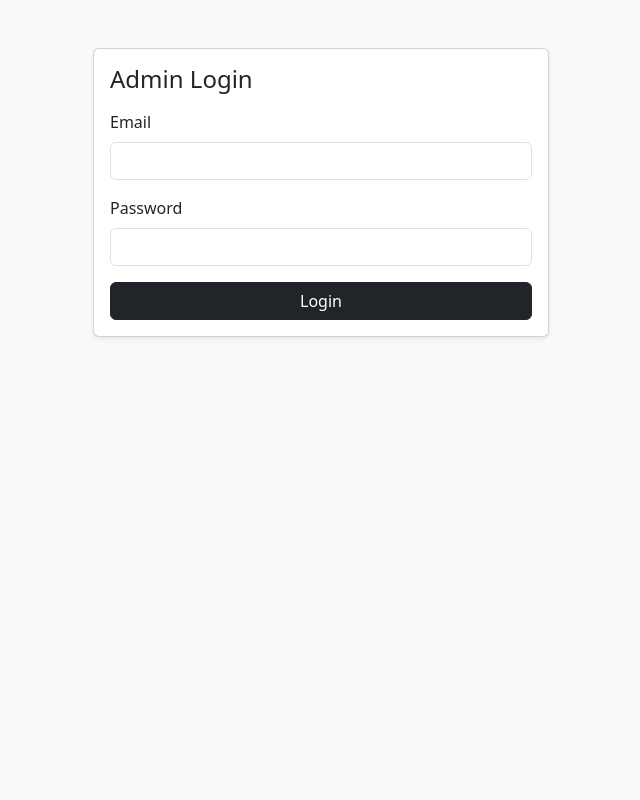
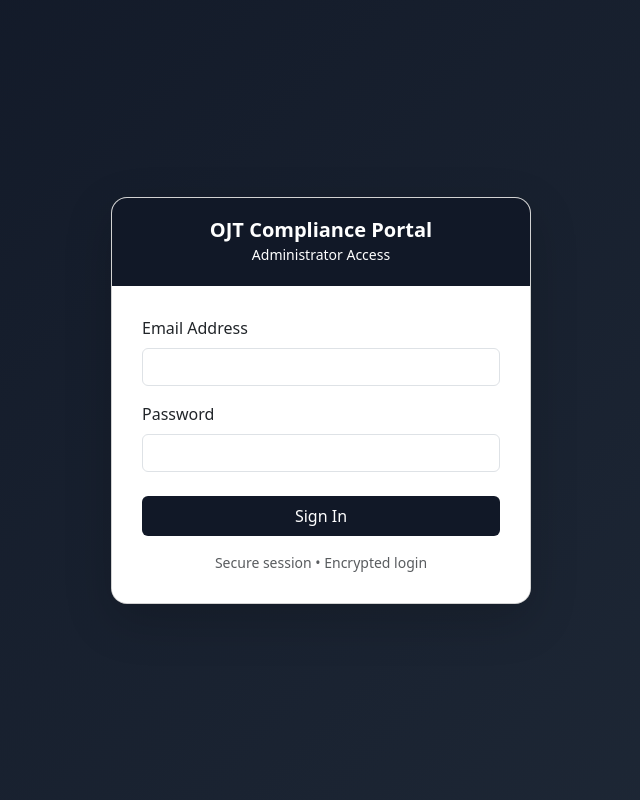
Before and after one commit to YuriBeginner/messenger-dtr, a Flask app: page /admin/login in a window 1280 px wide. Shown: the whole page, without its empty margins (319-959 px from the left). Run offline with Flask 3, Linux system fonts and the light colour scheme; some libraries are stand-ins or nearby versions.

Commit message:
Update login.html

```diff
--- a/templates/admin/login.html
+++ b/templates/admin/login.html
@@ -5,28 +5,80 @@
   <meta name="viewport" content="width=device-width, initial-scale=1">
   <title>Admin Login - OJT Portal</title>
   <link href="https://cdn.jsdelivr.net/npm/bootstrap@5.3.3/dist/css/bootstrap.min.css" rel="stylesheet">
+
+  <style>
+    body {
+      background: linear-gradient(135deg, #111827, #1f2937);
+      min-height: 100vh;
+      display: flex;
+      align-items: center;
+      justify-content: center;
+    }
+    .login-card {
+      border-radius: 16px;
+      overflow: hidden;
+    }
+    .brand-header {
+      background: #111827;
+      color: white;
+      padding: 20px;
+      text-align: center;
+    }
+    .brand-header h5 {
+      margin: 0;
+      font-weight: 600;
+    }
+    .login-body {
+      padding: 30px;
+      background: white;
+    }
+    .btn-primary {
+      background-color: #111827;
+      border: none;
+    }
+    .btn-primary:hover {
+      background-color: #374151;
+    }
+  </style>
 </head>
-<body class="bg-light">
-<div class="container py-5" style="max-width: 480px;">
-  <div class="card shadow-sm">
-    <div class="card-body">
-      <h4 class="mb-3">Admin Login</h4>
+
+<body>
+
+<div class="card login-card shadow-lg" style="width: 100%; max-width: 420px;">
+
+  <div class="brand-header">
+    <h5>OJT Compliance Portal</h5>
+    <small>Administrator Access</small>
+  </div>
+
+  <div class="login-body">
     {% if error %}
       <div class="alert alert-danger">{{ error }}</div>
     {% endif %}
+
     <form method="post">
+      <input type="hidden" name="csrf_token" value="{{ csrf_token }}">
+
       <div class="mb-3">
-          <label class="form-label">Email</label>
+        <label class="form-label">Email Address</label>
         <input name="email" class="form-control" type="email" required>
       </div>
-        <div class="mb-3">
+
+      <div class="mb-4">
         <label class="form-label">Password</label>
         <input name="password" class="form-control" type="password" required>
       </div>
-        <button class="btn btn-dark w-100" type="submit">Login</button>
+
+      <button class="btn btn-primary w-100 py-2" type="submit">
+        Sign In
+      </button>
     </form>
+
+    <div class="text-center mt-3 text-muted small">
+      Secure session • Encrypted login
     </div>
   </div>
 </div>
+
 </body>
 </html>
```
Lines whose indentation alone changed are shown as unchanged.
